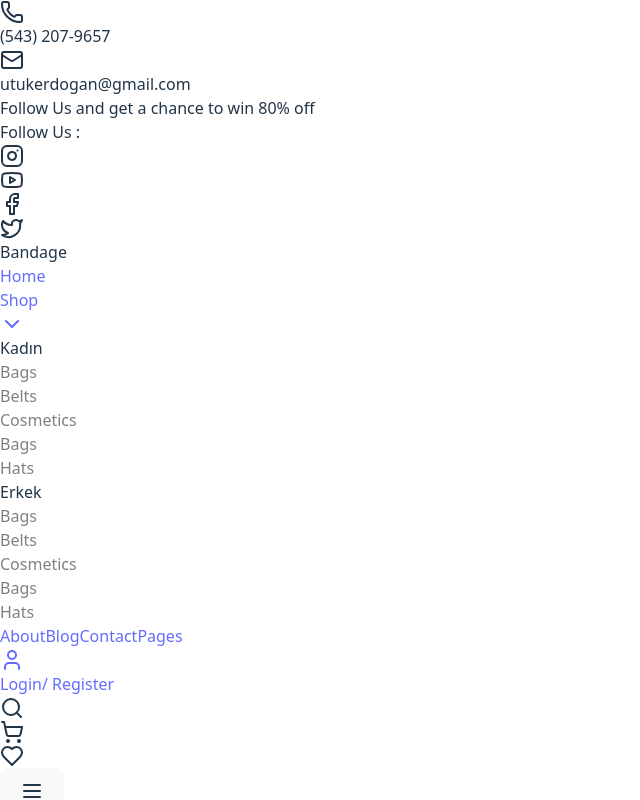
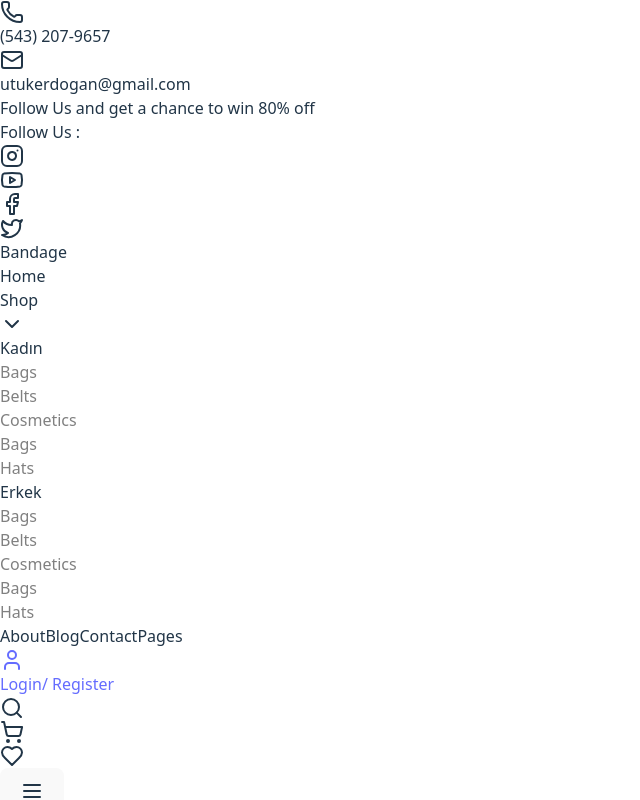
Before and after one commit to utkerdogan/e-commerce, a React (Vite) app in the folder utk-ecomm/: page / in a window 1280 px wide. Shown: the top 800 px of the page, without its empty margins (0-640 px from the left). Built offline with nearby package versions, Linux system fonts and the light colour scheme.

Commit message:
shop page 1/2

```diff
--- a/utk-ecomm/package.json
+++ b/utk-ecomm/package.json
@@ -16,6 +16,7 @@
     "react": "^19.0.0",
     "react-bootstrap": "^2.10.9",
     "react-dom": "^19.0.0",
+    "react-router": "^5.3.4",
     "react-router-dom": "^5.3.4",
     "react-toastify": "^11.0.5",
     "redux": "^5.0.1",
--- a/utk-ecomm/src/App.jsx
+++ b/utk-ecomm/src/App.jsx
@@ -1,13 +1,21 @@
+import { Route, BrowserRouter as Router, Switch } from 'react-router-dom'
 import './App.css'
+import { Home } from './pages/Home'
+import { Shop } from './pages/Shop'
 import { Layout } from './layout/Layout'
-import { Home } from './pages/Home'
 
 function App() {
 
   return (
-    <Layout>
-      <Home />
-    </Layout>
+
+    <Router>
+      <Layout>
+        <Switch>
+          <Route exact path="/" component={Home} />
+          <Route path="/shop" component={Shop} />
+        </Switch>
+      </Layout>
+    </Router>
   )
 }
 
--- a/utk-ecomm/src/components/Header.jsx
+++ b/utk-ecomm/src/components/Header.jsx
@@ -1,9 +1,12 @@
 import React, { useState } from "react";
 import { ChevronDown, Facebook, Heart, Instagram, Mail, Menu, Phone, Search, ShoppingCart, Twitter, User, X, Youtube } from "lucide-react";
+import { useHistory } from "react-router-dom/cjs/react-router-dom.min";
 
 export function Header() {
     const [menuOpen, setMenuOpen] = useState(false);
     const toggleMenu = () => setMenuOpen(!menuOpen);
+
+    const history = useHistory();
 
     return (
         <div className="w-full">
@@ -27,10 +30,12 @@ export function Header() {
             <header className="bg-white text-black flex items-center justify-between p-4 border-b md:px-8 md:py-6">
                 <div className="font-bold text-xl md:text-2xl">Bandage</div>
 
-                <nav className="hidden md:flex gap-6 text-gray-700 bg-white">
-                    <a href="#">Home</a>
+                <nav className="hidden md:flex gap-6 bg-white text-blue-500 font-bold">
+                    <span onClick={() => history.push("/")} className="cursor-pointer">Home</span>
                     <div className="group shop-dropdown flex">
-                        <a href="#" className="flex cursor-pointer">Shop <ChevronDown /></a>
+                        <span className="flex cursor-pointer" onClick={() => history.push("/shop")}>
+                            Shop <ChevronDown />
+                        </span>
 
                         <div className="absolute w-64 bg-white opacity-0 mt-8 group-hover:opacity-100 invisible group-hover:visible  duration-300 z-10">
                         <div className="grid grid-cols-2 p-4">
@@ -57,10 +62,10 @@ export function Header() {
                         </div>
                         </div>
                     </div>
-                    <a href="#">About</a>
-                    <a href="#">Blog</a>
-                    <a href="#">Contact</a>
-                    <a href="#">Pages</a>
+                    <span href="#">About</span>
+                    <span href="#">Blog</span>
+                    <span href="#">Contact</span>
+                    <span href="#">Pages</span>
                 </nav>
 
                 <div className="flex items-center gap-4 md:text-blue-600">
--- a/utk-ecomm/src/data.js
+++ b/utk-ecomm/src/data.js
@@ -44,3 +44,36 @@ export const posts = [
         isNew: true,
     },
 ];
+
+export const categories = [
+    {
+        id: 1,
+        title: "CLOTHS",
+        items: 5,
+        image: "https://picsum.photos/600/800?random=1",
+    },
+    {
+        id: 2,
+        title: "CLOTHS",
+        items: 5,
+        image: "https://picsum.photos/600/800?random=2",
+    },
+    {
+        id: 3,
+        title: "CLOTHS",
+        items: 5,
+        image: "https://picsum.photos/600/800?random=3",
+    },
+    {
+        id: 4,
+        title: "CLOTHS",
+        items: 5,
+        image: "https://picsum.photos/600/800?random=4",
+    },
+    {
+        id: 5,
+        title: "CLOTHS",
+        items: 5,
+        image: "https://picsum.photos/600/800?random=5",
+    },
+];
--- a/utk-ecomm/src/pages/Home.jsx
+++ b/utk-ecomm/src/pages/Home.jsx
@@ -1,5 +1,5 @@
-import { ChartArea, ChevronLeft, ChevronRight, Clock } from "lucide-react";
-import React, { useState } from "react";
+import { ChartArea,  ChevronRight, Clock } from "lucide-react";
+import React from "react";
 import { posts, products } from "../data";
 import { MainCarousel } from "../components/MainCarousel";
 import { SecCarousel } from "../components/SecCarousel";
@@ -11,7 +11,6 @@ export function Home() {
     return (
         <>
         <MainCarousel />
-
         {/*EDITOR'S PICK SECTION*/}
         <section className="px-4 py-6 bg-gray-200">
             <div className="text-center mb-8">
--- /dev/null
+++ b/utk-ecomm/src/pages/Shop.jsx
@@ -0,0 +1,45 @@
+import React from "react";
+import { categories } from "../data";
+import { Link } from "react-router-dom";
+import { ChevronRight } from "lucide-react";
+
+
+
+export function Shop ()  {
+
+    return (
+        <section>
+            <div className="h-screen w-screen bg-gray-100 flex flex-col md:w-auto">
+                <div className="flex justify-between px-10">
+                <h2 className="text-2xl font-bold pb-4 text-black">Shop</h2>
+                <div className="text-sm text-gray-500 mb-4 flex items-center">
+                    <Link to="/" className="hover:underline text-black">
+                        Home
+                    </Link>
+                    <ChevronRight />
+                    <span className="text-gray-500 font-medium">Shop</span>
+                </div>
+                </div>
+                {/* Kategori Grid */}
+                <div className="flex flex-col gap-4 mx-auto w-2/3 md:flex-row md:justify-evenly">
+                    {categories.map((category) => (
+                    <div
+                        key={category.id}
+                        className="relative"
+                    >
+                        <img
+                        src={category.image}
+                        alt={category.title}
+                        className="w-full h-64 object-cover transition-transform duration-300 group-hover:scale-105"
+                        />
+                        <div className="absolute inset-0 bg-black bg-opacity-40 flex flex-col justify-center items-center text-white">
+                        <h3 className="text-xl font-semibold">{category.title}</h3>
+                        <p className="text-sm">{category.items} Items</p>
+                        </div>
+                    </div>
+                    ))}
+                </div>
+            </div>
+        </section>
+    );
+};
```
Also changed, not shown: 1 other file (tests, documents, lock files or other folders).
